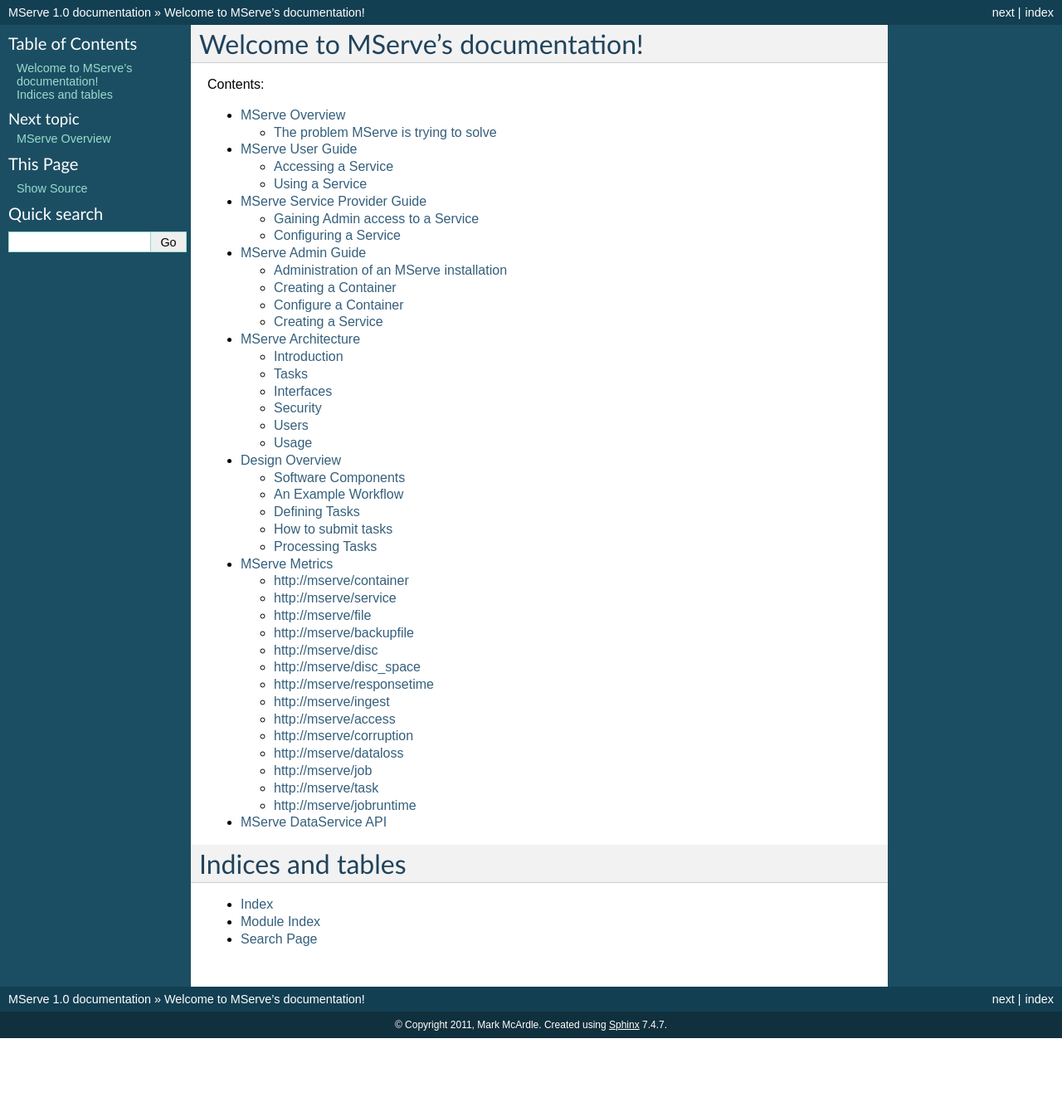
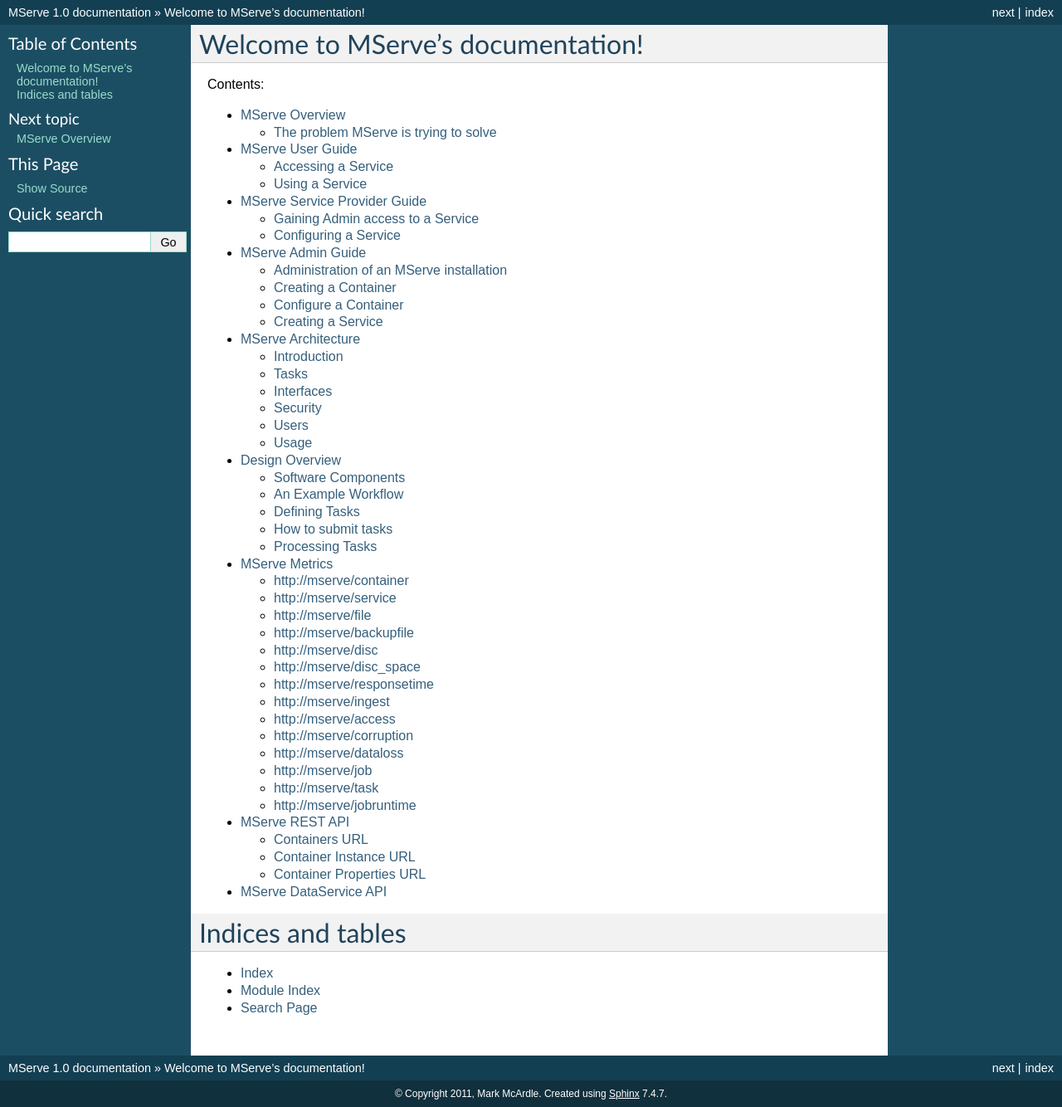
Before and after one commit to mmcardle/MServe, a Sphinx documentation site: the page built from docs/index.rst, in a window 1280 px wide. Shown: the whole page at 83% size. Built offline with Sphinx 7.4.7, drawn with Linux system fonts in a browser that asks for light colours; before the commit the page ends 1251 px from its top, so only the background shows below that; some of the changed lines change nothing that is shown.

Commit message:
Started REST API Documentation

```diff
--- /dev/null
+++ b/docs/api.rst
@@ -0,0 +1,93 @@
+
+MServe REST API
+=======================
+
+Containers URL
+--------------
+::
+
+ /containers/
+
+GET - Returns a list of containers::
+
+ [
+     {
+        "dataservice_set": [],
+        "name": "Container",
+        "thumbs": [],
+        "default_profile": null,
+        "id": "AUdhFvIhwVqHJpfYbH1F4YXy17HAZUYhEYdRVrNa4",
+        "reportnum": 14
+     }
+ ]
+
+POST - Creates a new container
+
+* name (*str*) : Name of the the container
+
+PUT - **No Such Method**
+
+DELETE - **No Such Method**
+
+Container Instance URL
+----------------------
+
+::
+
+ /containers/<container-id>/
+
+GET - Returns the container::
+
+     {
+        "dataservice_set": [],
+        "name": "Container",
+        "thumbs": [],
+        "default_profile": null,
+        "id": "AUdhFvIhwVqHJpfYbH1F4YXy17HAZUYhEYdRVrNa4",
+        "reportnum": 14
+     }
+
+PUT - updates the container with id **<containerid>**
+
+* name : str : New name for the the container
+
+POST - **No Such Method**
+
+DELETE - Deletes the container with id **<containerid>**
+
+Container Properties URL
+-------------------------
+::
+
+ /<container-id>/properties/
+
+GET - Returns the properties for the specified container::
+
+    [
+        {
+            "property": "accessspeed",
+            "values": {
+                "type": "enum",
+                "choices": [
+                    "100",
+                    "1000",
+                    "10000",
+                    "100000",
+                    "1000000",
+                    "100000000",
+                    "unlimited"
+                ]
+            },
+            "id": 1,
+            "value": "unlimited"
+        }
+    ]
+
+PUT - updates the property **<property>** of the container **<containerid>**
+
+* property (*str*) : The name of the property
+* value (*str*) : The new value for the the property
+
+POST - **No Such Method**
+
+DELETE - **No Such Method**
--- a/docs/index.rst
+++ b/docs/index.rst
@@ -17,6 +17,7 @@
    admin_guide
    architecture
    metrics
+   api
    dataservice
 
 Indices and tables
```
